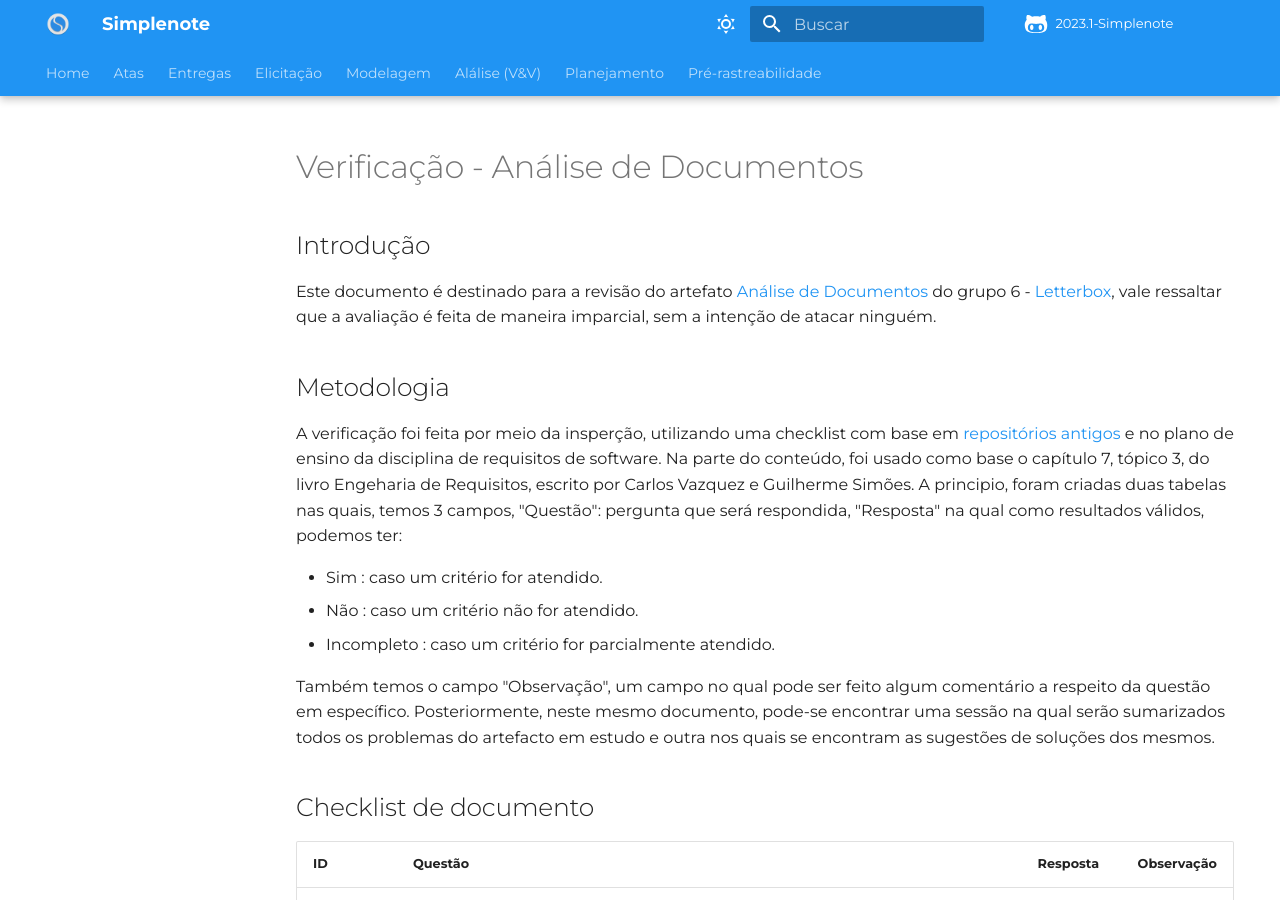
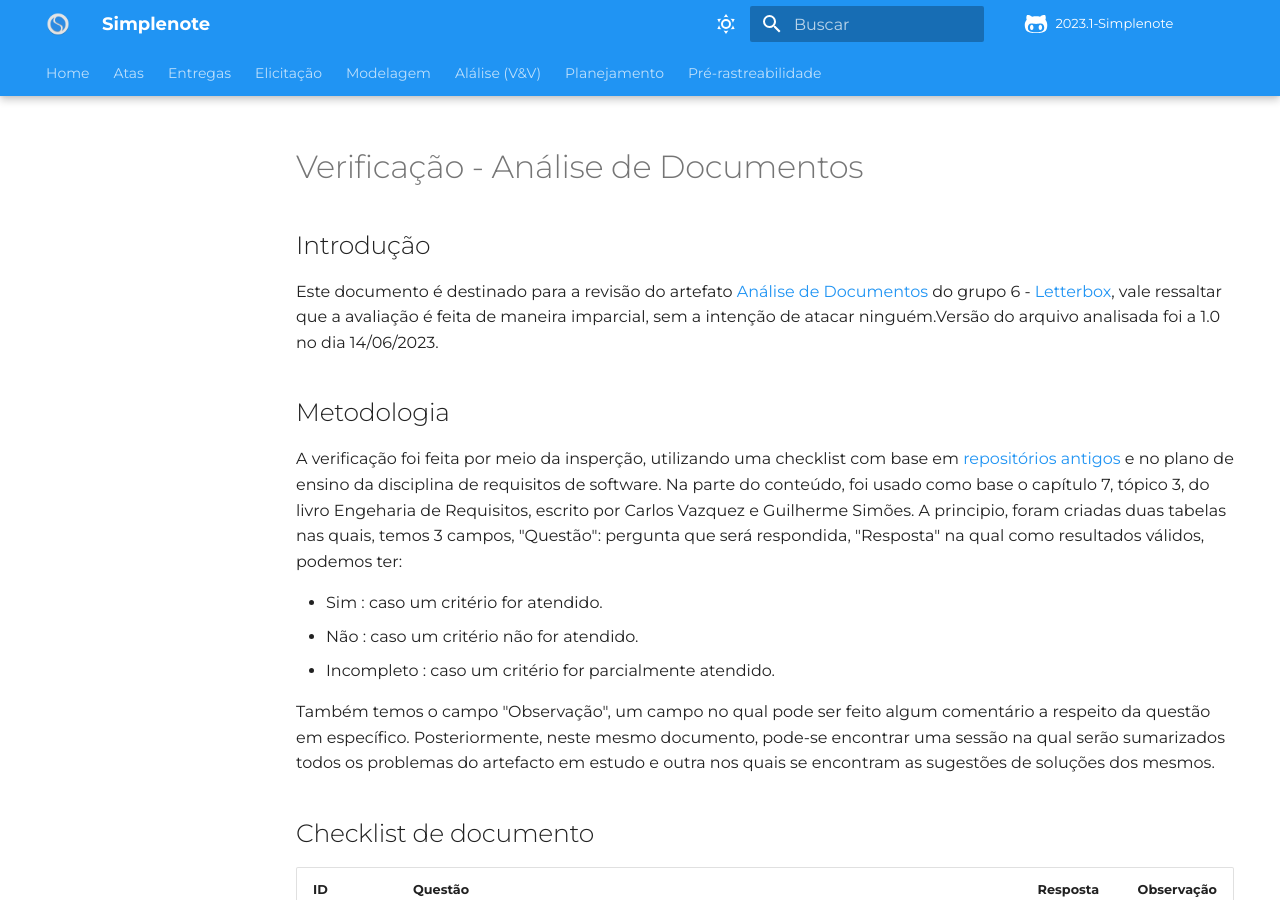
Before and after one commit to Requisitos-de-Software/2023.1-Simplenote, an MkDocs documentation site: the page built from docs/analise-grupo6/elicitacao/analise_documentos.md, in a window 1280 px wide and 900 px high. Built offline with MkDocs 1.6.1 and Material for MkDocs 9.7.7, drawn with Linux system fonts in a browser that asks for light colours; some web fonts are replaced; comment, search, counter and statistics services are not loaded.

Commit message:
Revisão ok

```diff
--- a/docs/analise-grupo6/elicitacao/analise_documentos.md
+++ b/docs/analise-grupo6/elicitacao/analise_documentos.md
@@ -2,7 +2,7 @@
 
 ## Introdução
 
-Este documento é destinado para a revisão do artefato [Análise de Documentos](<https://requisitos-de-software.github.io/2023.1-Letterboxd/Elicita%C3%A7%C3%A3o/analise/>) do grupo 6 - [Letterbox](https://github.com/Requisitos-de-Software/2023.1-Letterboxd), vale ressaltar que a avaliação é feita de maneira imparcial, sem a intenção de atacar ninguém.
+Este documento é destinado para a revisão do artefato [Análise de Documentos](<https://requisitos-de-software.github.io/2023.1-Letterboxd/Elicita%C3%A7%C3%A3o/analise/>) do grupo 6 - [Letterbox](https://github.com/Requisitos-de-Software/2023.1-Letterboxd), vale ressaltar que a avaliação é feita de maneira imparcial, sem a intenção de atacar ninguém.Versão do arquivo analisada foi a 1.0 no dia 14/06/2023.
 
 ## Metodologia
 
```
